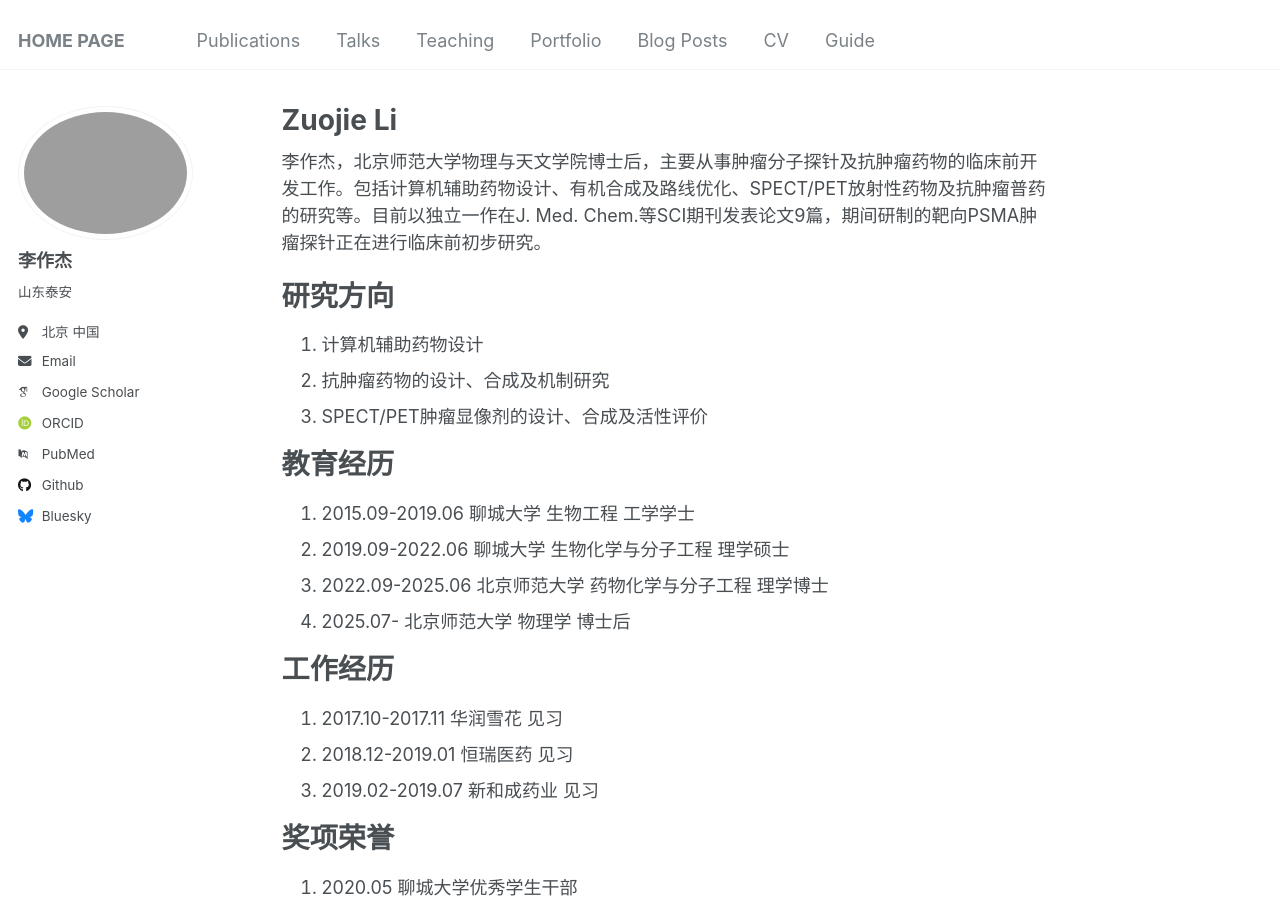
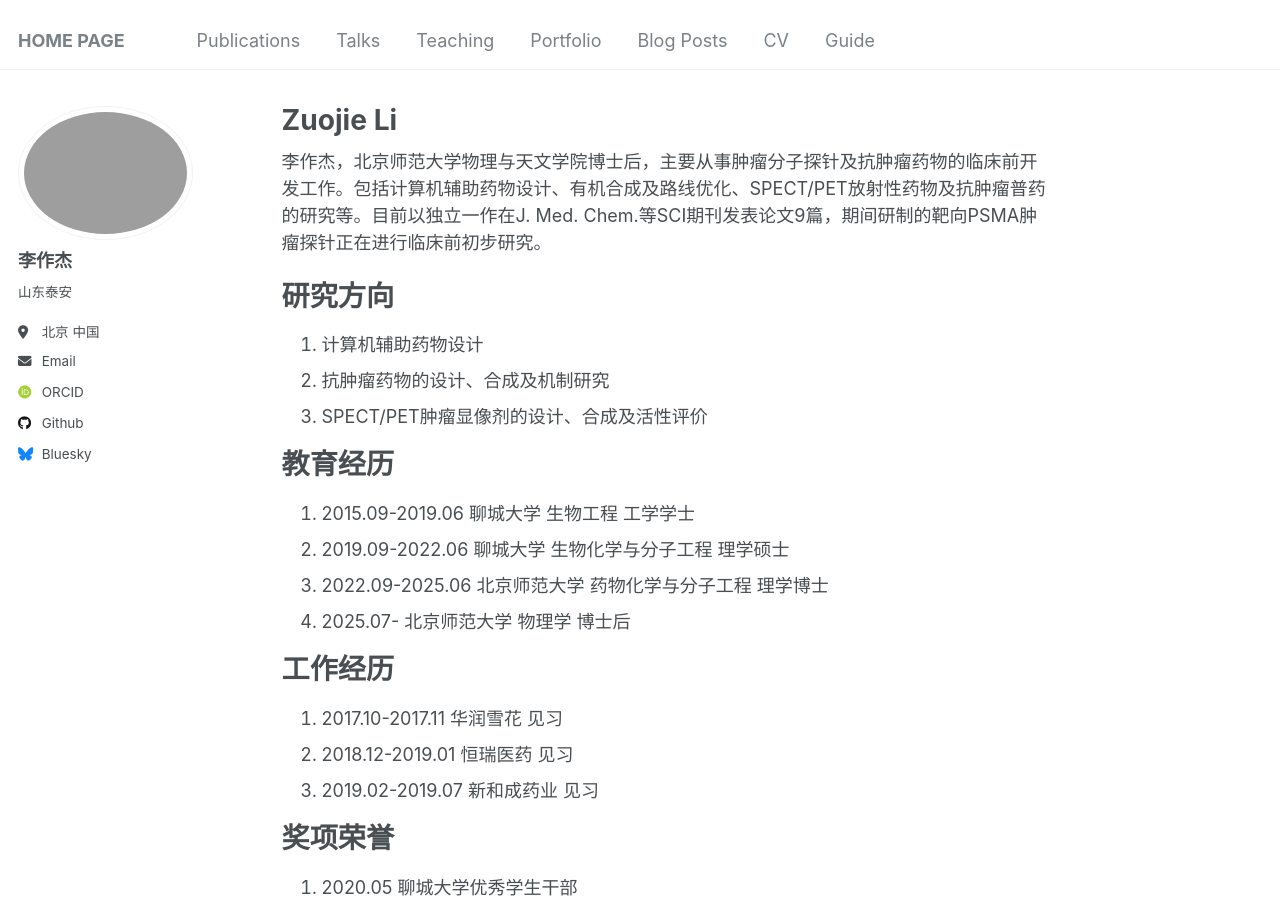
Before and after one commit to Infinity-LZJ/Zuojie_Li.github, a Jekyll site: the page built from _pages/about.md, in a window 1280 px wide and 900 px high. Built offline with Jekyll 4.4.1, drawn with Linux system fonts in a browser that asks for light colours; some web fonts are replaced; part of the change alters nothing that is shown.

Commit message:
Update _config.yml

```diff
--- a/_config.yml
+++ b/_config.yml
@@ -32,11 +32,10 @@ author:
 
   # Academic websites
   arxiv            : # URL - Update with the correct link to your profile
-  googlescholar    : "https://"
   impactstory      : # URL
   orcid            : "http://orcid.org/0009-0005-6342-4008"
   semantic         : # URL
-  pubmed           : "https://www"
+  pubmed           : # URL
   researchgate     : # URL
   scopus           : # URL
 
```
